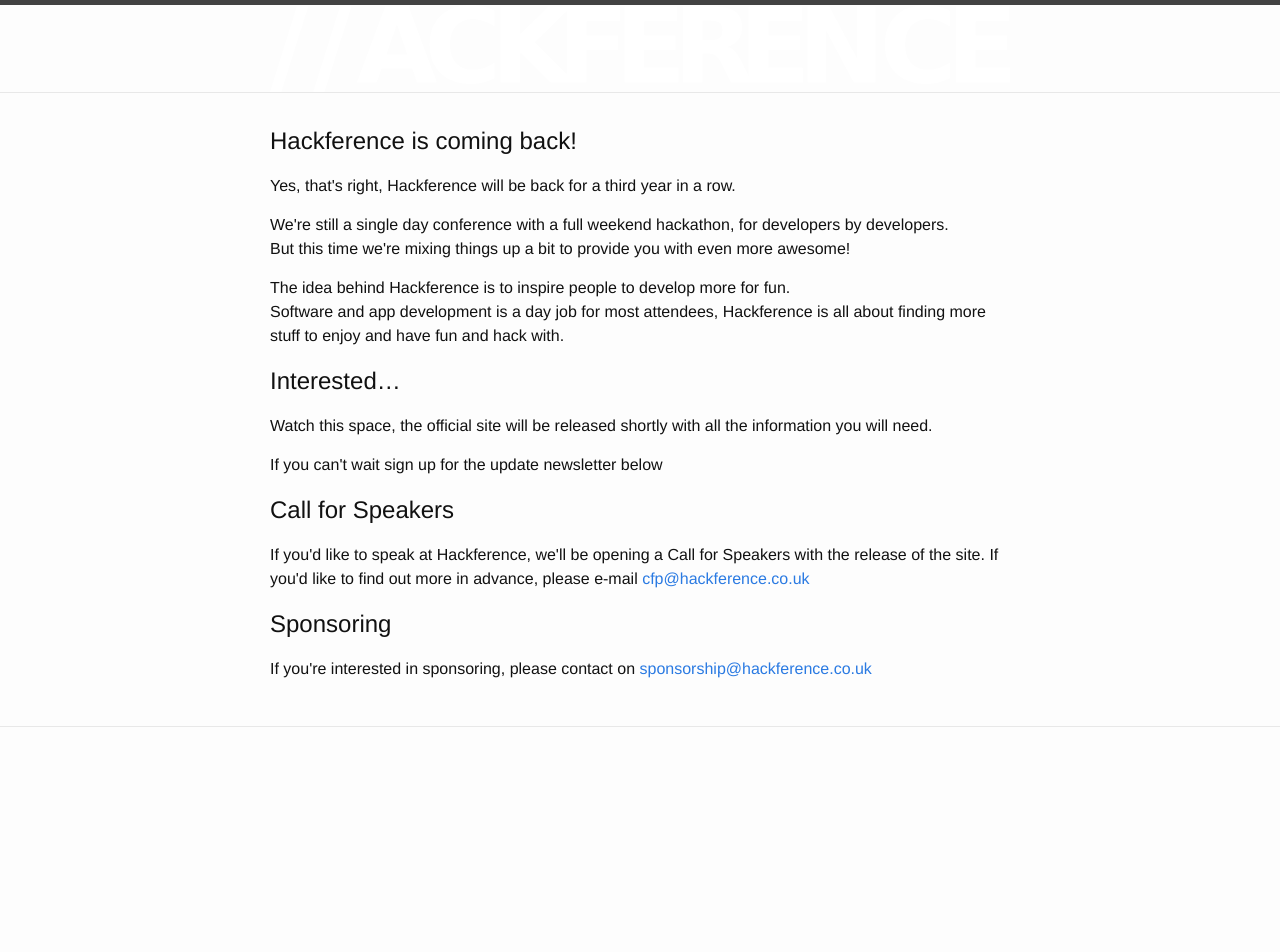
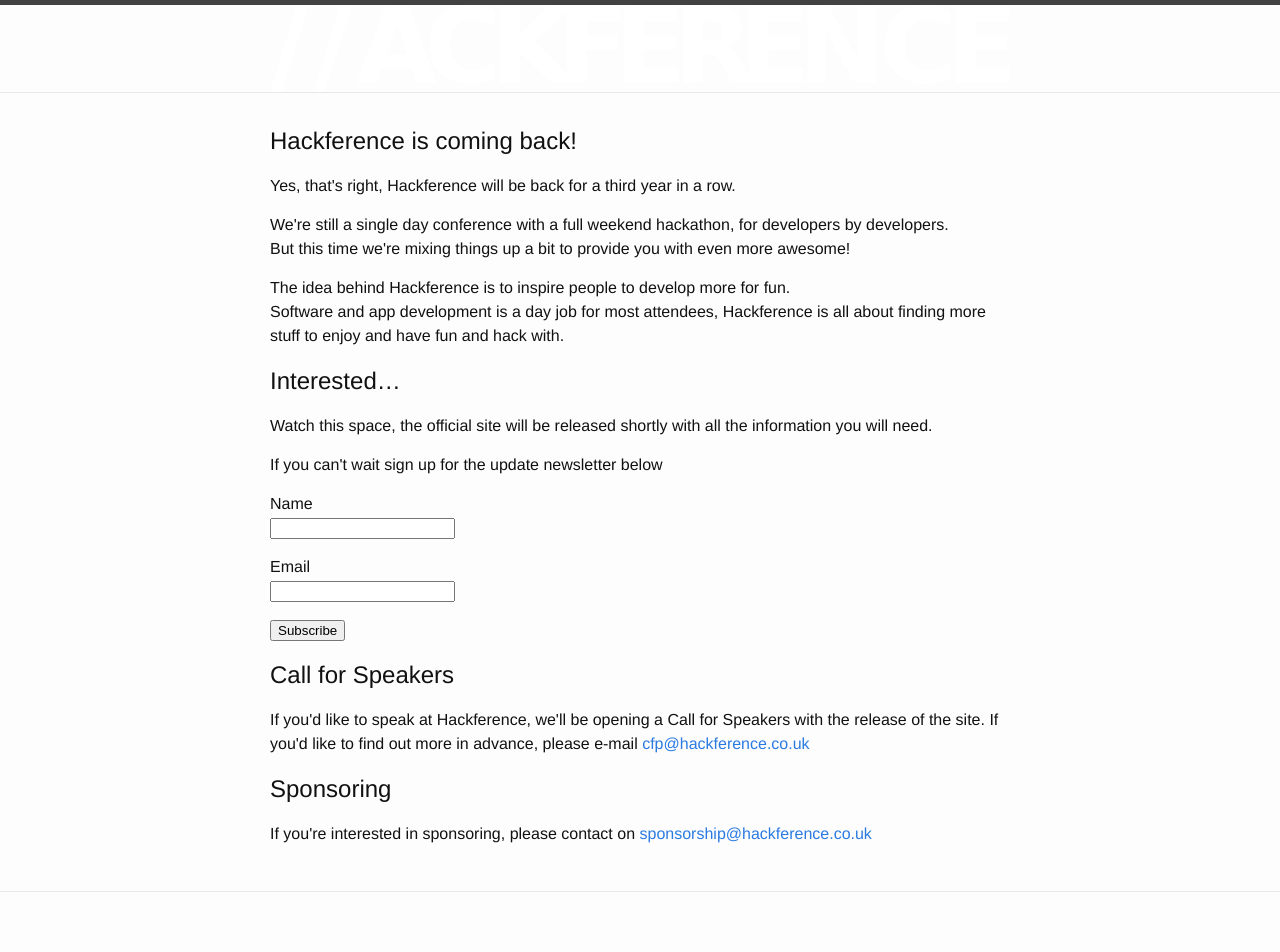
Before and after one commit to hackference/hackference-2015, a Jekyll site: the page built from index.html, in a window 1280 px wide. Built offline with Jekyll 4.4.1, drawn with Linux system fonts in a browser that asks for light colours; before the commit the page ends 900 px from its top, so only the background shows below that.

Commit message:
Add newsletter subscription question

```diff
--- a/index.html
+++ b/index.html
@@ -16,7 +16,19 @@ layout: default
 
 <p>If you can't wait sign up for the update newsletter below</p>
 
-<!-- The JS for Newsletter -->
+<form action="http://hackference.createsend.com/t/i/s/jljyhy/" method="post">
+    <p>
+        <label for="fieldName">Name</label><br />
+        <input id="fieldName" name="cm-name" type="text" />
+    </p>
+    <p>
+        <label for="fieldEmail">Email</label><br />
+        <input id="fieldEmail" name="cm-jljyhy-jljyhy" type="email" required />
+    </p>
+    <p>
+        <button type="submit">Subscribe</button>
+    </p>
+</form>
 
 <h2>Call for Speakers</h2>
 
```
